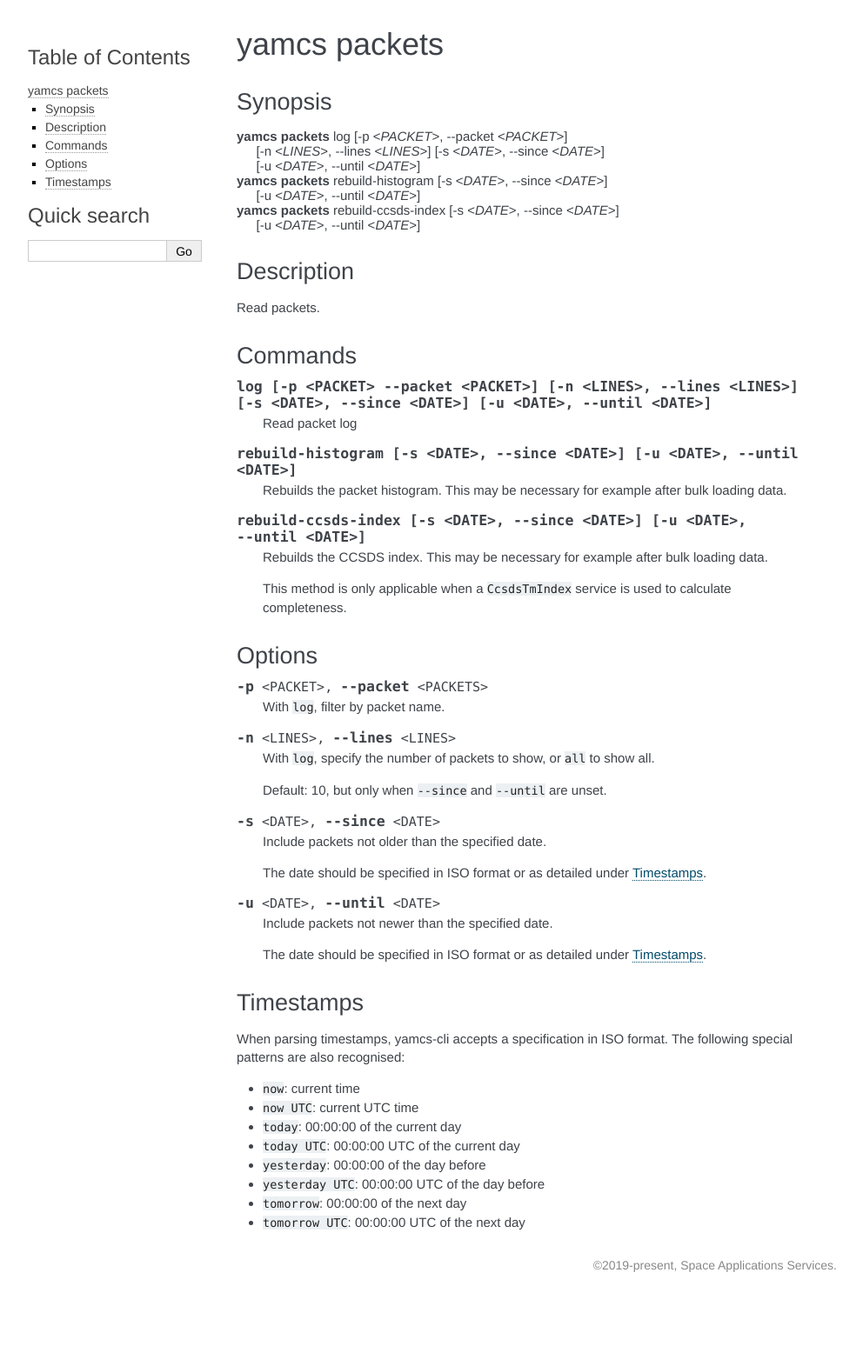
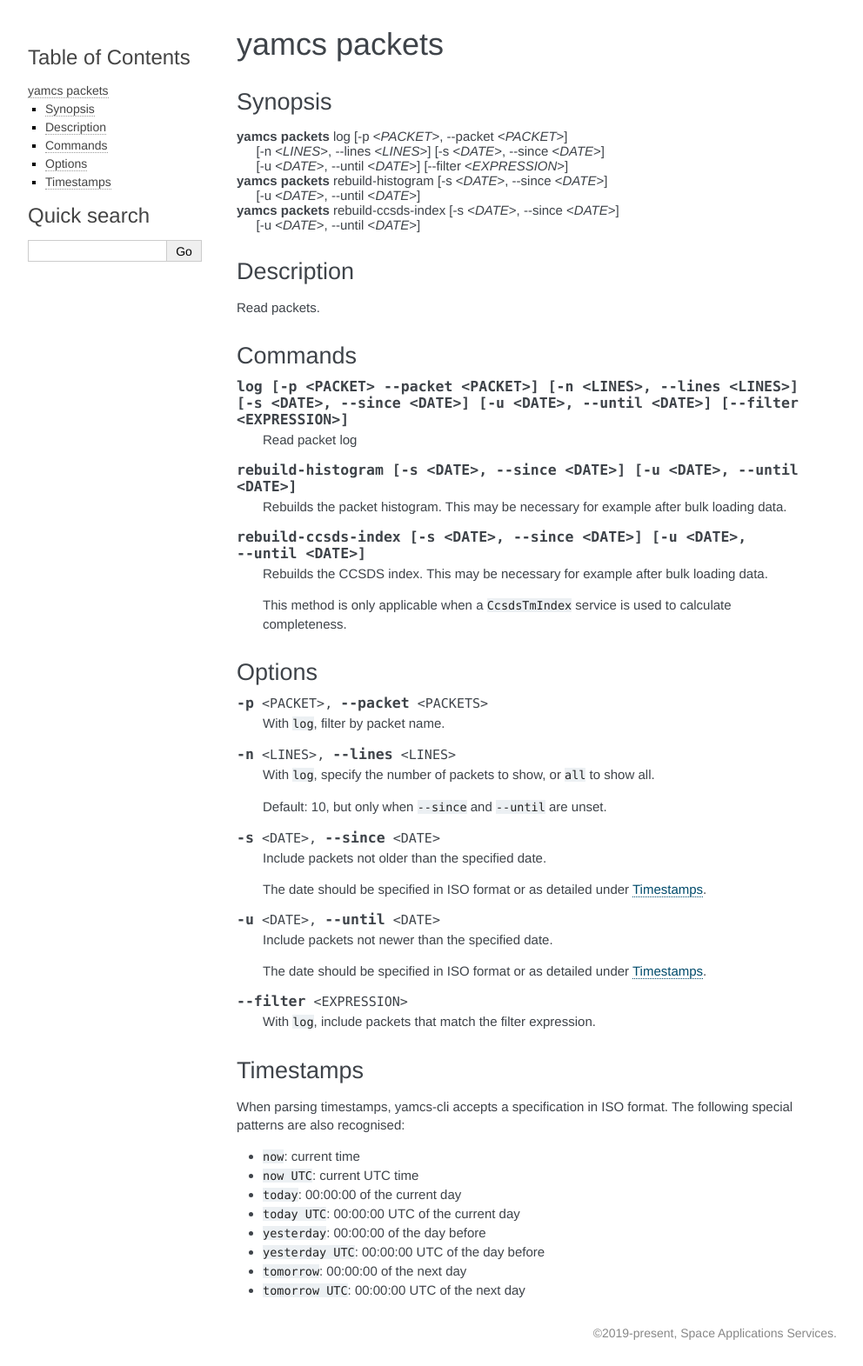
Before and after one commit to yamcs/yamcs-cli, a Sphinx documentation site: the page built from docs/yamcs_packets.rst, in a window 1280 px wide. Shown: the whole page at 87% size, without its empty margins (148-1140 px from the left). Built offline with Sphinx 7.4.7, drawn with Linux system fonts in a browser that asks for light colours; before the commit the page ends 1493 px from its top, so only the background shows below that.

Commit message:
Add --filter option to packets log

```diff
--- a/docs/yamcs_packets.rst
+++ b/docs/yamcs_packets.rst
@@ -10,7 +10,7 @@
 
     | **yamcs packets** log [-p <*PACKET*>, --packet <*PACKET*>]
     |   [-n <*LINES*>, --lines <*LINES*>] [-s <*DATE*>, --since <*DATE*>]
-    |   [-u <*DATE*>, --until <*DATE*>]
+    |   [-u <*DATE*>, --until <*DATE*>] [--filter <*EXPRESSION*>]
     | **yamcs packets** rebuild-histogram [-s <*DATE*>, --since <*DATE*>]
     |   [-u <*DATE*>, --until <*DATE*>]
     | **yamcs packets** rebuild-ccsds-index [-s <*DATE*>, --since <*DATE*>]
@@ -25,7 +25,7 @@
 Commands
 --------
 
-.. describe:: log [-p <PACKET> --packet <PACKET>] [-n <LINES>, --lines <LINES>] [-s <DATE>, --since <DATE>] [-u <DATE>, --until <DATE>]
+.. describe:: log [-p <PACKET> --packet <PACKET>] [-n <LINES>, --lines <LINES>] [-s <DATE>, --since <DATE>] [-u <DATE>, --until <DATE>] [--filter <EXPRESSION>]
 
     Read packet log
 
@@ -65,6 +65,10 @@
 
     The date should be specified in ISO format or as detailed under `Timestamps`_.
 
+.. option:: --filter <EXPRESSION>
+
+    With ``log``, include packets that match the filter expression.
+
 
 Timestamps
 ----------
```
Also changed, not shown: 1 other file.
